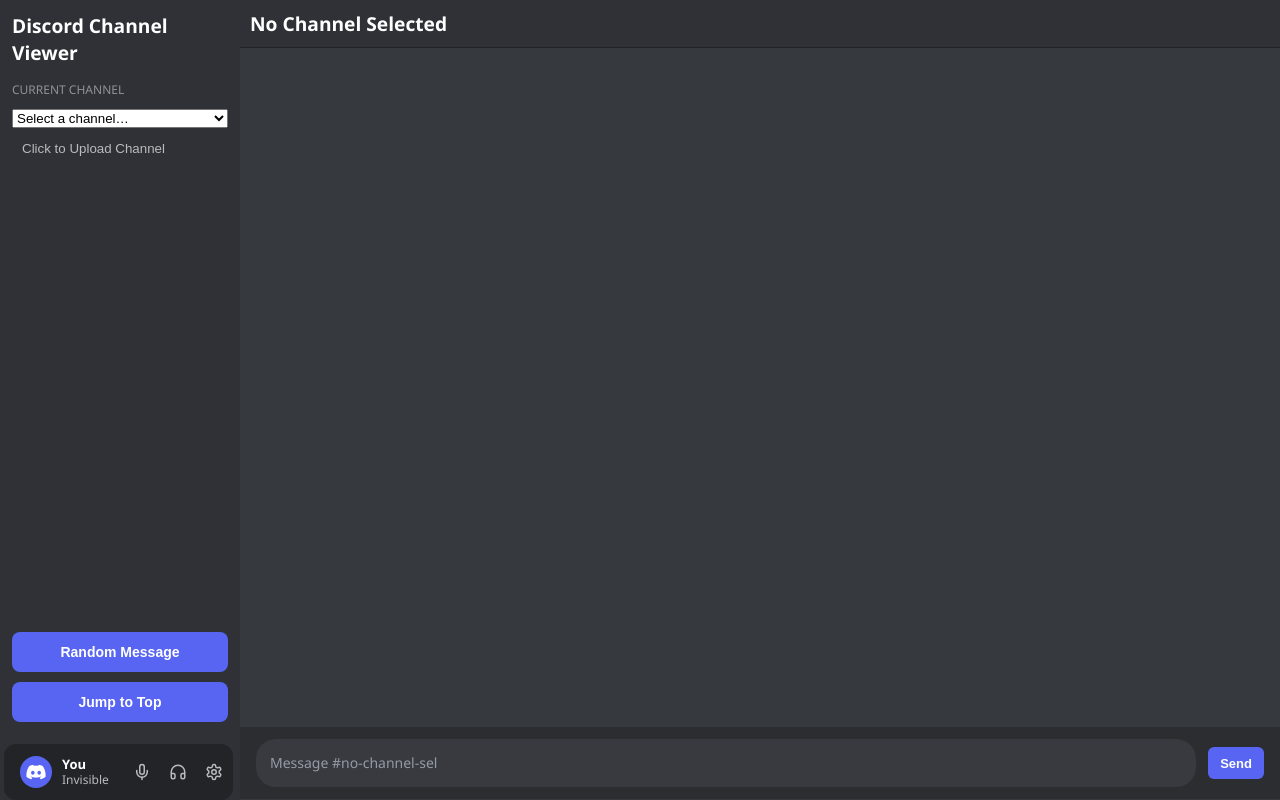
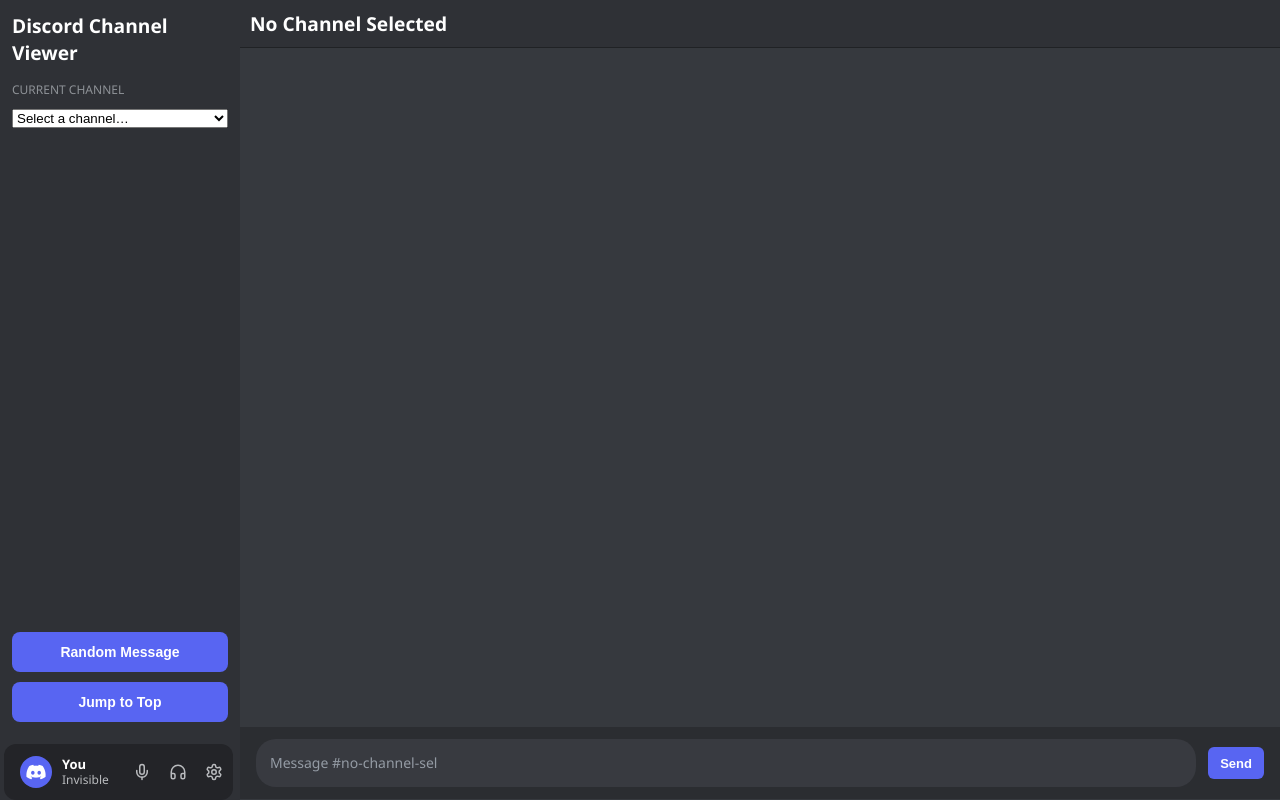
Before and after one commit to Corb03/Ian-Chat, a Flask app: page / in a window 1280 px wide. Run offline with Flask 3, Linux system fonts and the light colour scheme.

Commit message:
Update viewer.html

```diff
--- a/templates/viewer.html
+++ b/templates/viewer.html
@@ -33,30 +33,6 @@
               </option>
             {% endfor %}
           </select>
-        </form>
-
-        <!-- Optional: keep upload flow (uploads folder) -->
-        <form action="/switch" method="post" enctype="multipart/form-data" id="switch-form">
-          <input
-            type="file"
-            name="html_file"
-            id="html_file"
-            accept=".html"
-            onchange="document.getElementById('switch-form').submit()"
-            style="display:none;"
-          />
-
-          {% if html_filename == "No Channel Selected" %}
-          <button class="channel nochannel" type="button"
-                  onclick="document.getElementById('html_file').click()">
-            Click to Upload Channel
-          </button>
-          {% else %}
-          <button class="channel selected" type="button"
-                  onclick="document.getElementById('html_file').click()">
-            #{{ html_filename[:-5]|lower|replace(' ', '-') }}
-          </button>
-          {% endif %}
         </form>
       </nav>
     </div>
```
